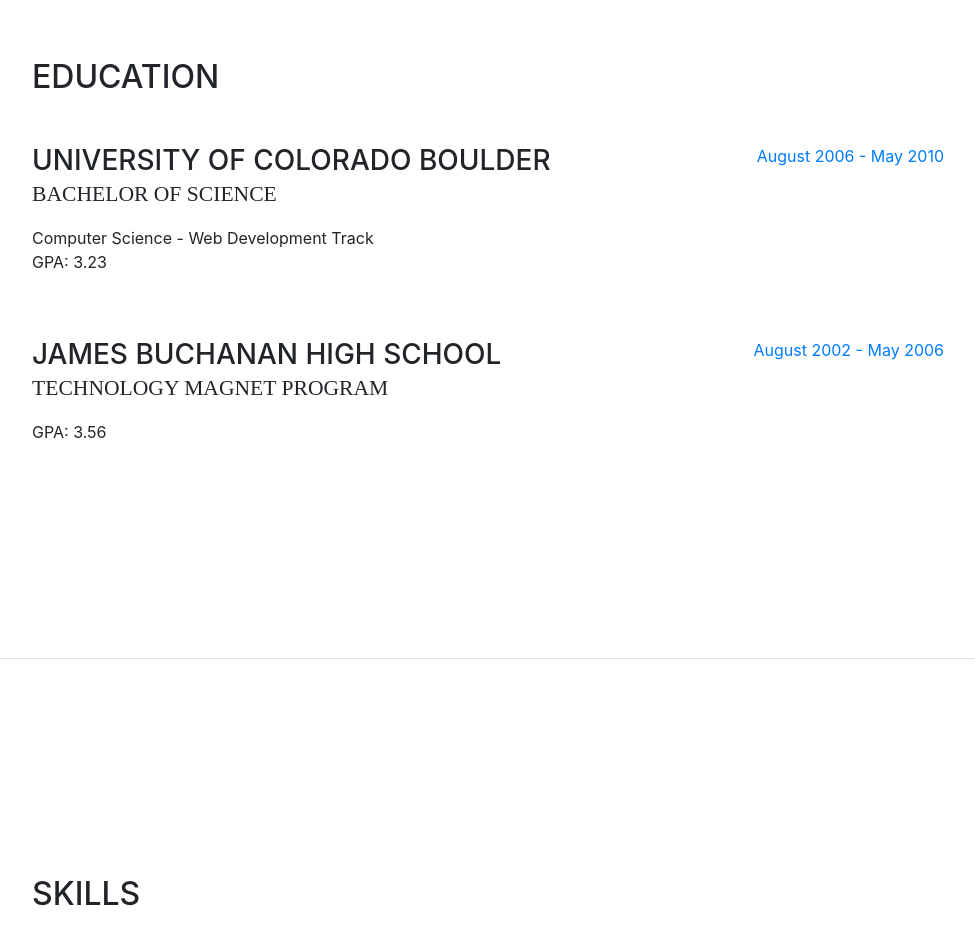
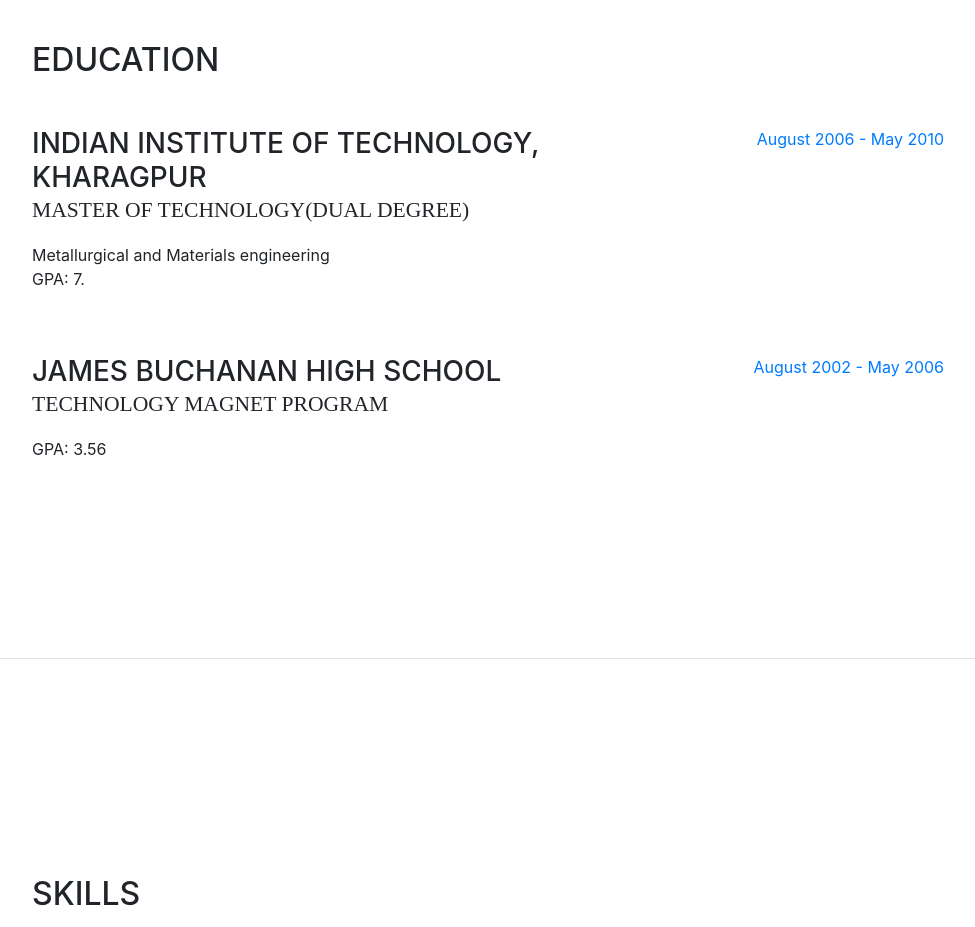
Before and after one commit to sureshpodeti/sureshpodeti.github.io, a website with bundled scripts: page index.html in a window 1280 px wide. Shown: the part 2020-2947 px from the top of the page, without its empty margins (288-1263 px from the left). Built offline with nearby package versions, Linux system fonts and the light colour scheme; a web font is replaced by a local one.

Commit message:
Added education details

```diff
--- a/index.html
+++ b/index.html
@@ -167,10 +167,10 @@
 
           <div class="resume-item d-flex flex-column flex-md-row mb-5">
             <div class="resume-content mr-auto">
-              <h3 class="mb-0">University of Colorado Boulder</h3>
-              <div class="subheading mb-3">Bachelor of Science</div>
-              <div>Computer Science - Web Development Track</div>
-              <p>GPA: 3.23</p>
+              <h3 class="mb-0">Indian Institute of Technology, Kharagpur</h3>
+              <div class="subheading mb-3">Master of Technology(Dual degree)</div>
+              <div>Metallurgical and Materials engineering</div>
+              <p>GPA: 7.</p>
             </div>
             <div class="resume-date text-md-right">
               <span class="text-primary">August 2006 - May 2010</span>
```
